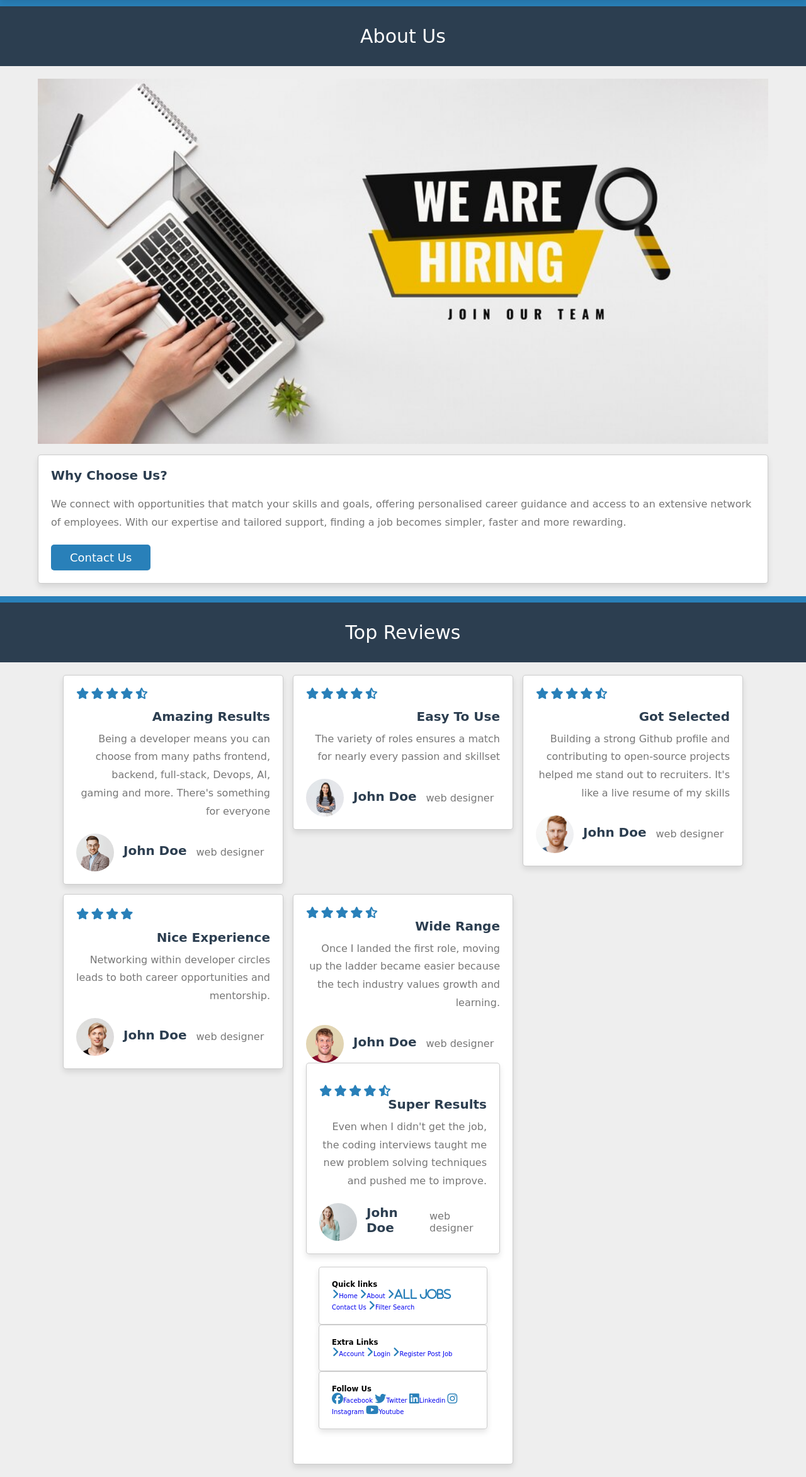
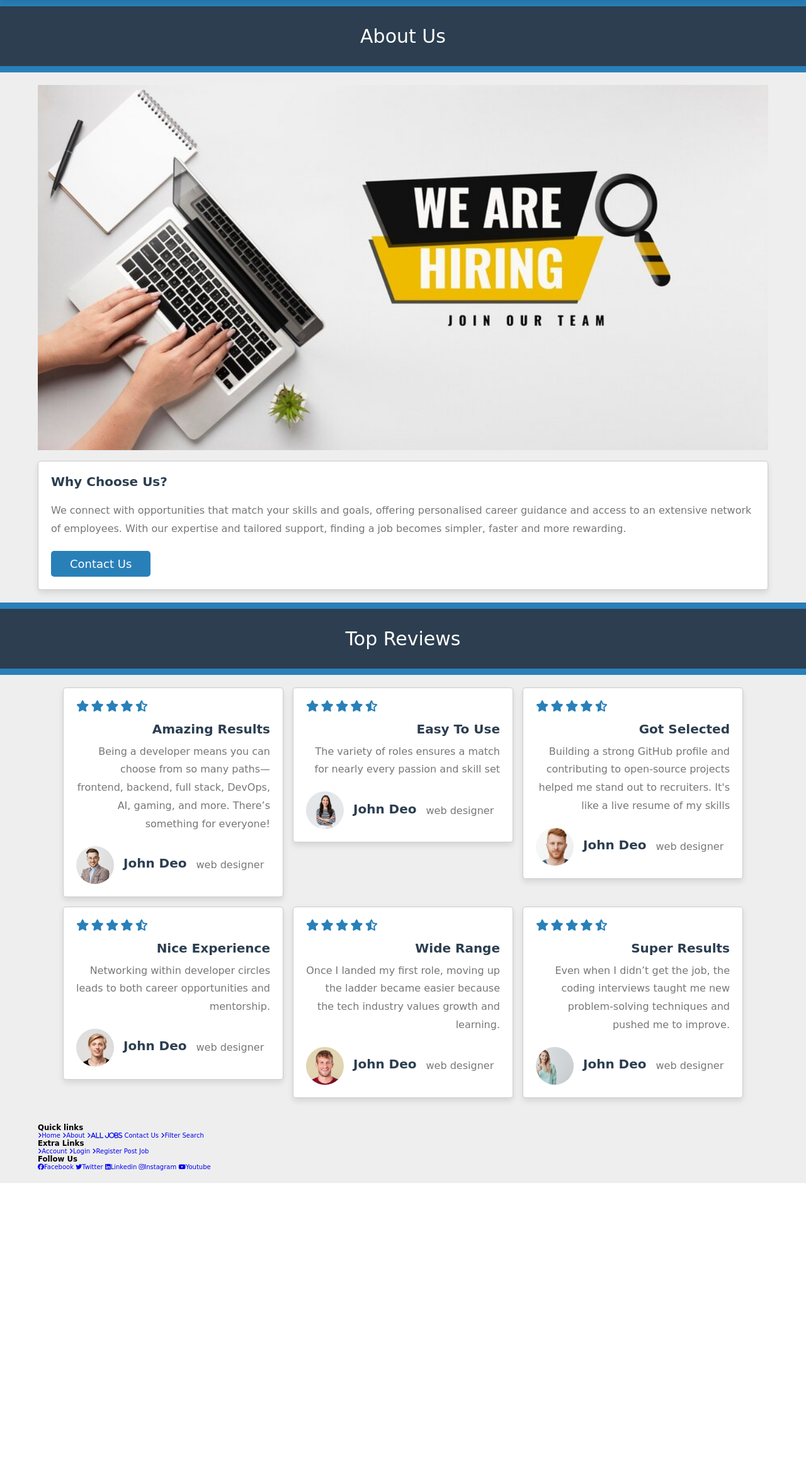
Before and after one commit to Kanit5/Job-Finder, a PHP site: page /about.html in a window 1280 px wide. Shown: the part 81-2427 px from the top of the page at 63% size. After the commit the page ends 1960 px from the top, so only its background shows below. Run offline with PHP 8.4, Linux system fonts and the light colour scheme; some libraries are stand-ins or nearby versions.

Commit message:
harisi update

```diff
--- a/about.html
+++ b/about.html
@@ -53,8 +53,7 @@
 
 
         </section>
-
-        <div class="section-title">Top Reviews</div>
+        <div class="section-title">top reviews</div>
 
         <section class="reviews">
 
@@ -69,10 +68,10 @@
                 <i class="fas fa-star-half-alt"></i>
             </div>
              <h3 class="title">amazing results</h3>
-                <p>Being a developer means you can choose from many paths frontend, backend, full-stack, Devops, AI, gaming and more. There's something for everyone</p>
+             <p> Being a developer means you can choose from so many paths—frontend, backend, full stack, DevOps, AI, gaming, and more. There’s something for everyone!</p>
              <div class="user">
-                    <img src="person3.jpg" alt="" width="100">
-                    <h3>john doe</h3>
+              <img src="../photos/person3.jpg" alt="" width="100">
+                <h3>john deo</h3>
                 <span>web designer</span>
              </div>
         </div>
@@ -86,10 +85,10 @@
                 <i class="fas fa-star-half-alt"></i>
             </div>
              <h3 class="title">easy to use</h3>
-                        <p>The variety of roles ensures a match for nearly every passion and skillset</p>
+             <p>The variety of roles ensures a match for nearly every passion and skill set</p>
              <div class="user">
-                    <img src="person1.jpg" alt="" width="100">
-                    <h3>john doe</h3>
+              <img src="../photos/person1.jpg" alt="" width="100">
+                <h3>john deo</h3>
                 <span>web designer</span>
              </div>
         </div>
@@ -103,27 +102,10 @@
                 <i class="fas fa-star-half-alt"></i>
             </div>
              <h3 class="title">got selected</h3>
-                        <p>Building a strong Github profile and contributing to open-source projects helped me stand out to recruiters. It's like a live resume of my skills</p>
+             <p>Building a strong GitHub profile and contributing to open-source projects helped me stand out to recruiters. It's like a live resume of my skills</p>
              <div class="user">
-                            <img src="person5.jpg" alt="" width="100">
-                            <h3>john doe</h3>
-                            <span>web designer</span>
-                        </div>
-                    </div>
-
-                    <div class="box">
-                        <div class="stars">
-                            <i class="fas fa-star"></i>
-                            <i class="fas fa-star"></i>
-                            <i class="fas fa-star"></i>
-                            <i class="fas fa-star"></i>
-                            <i class="fast fa-star-half-alt"></i>
-                        </div>
-                        <h3 class="title">nice experience</h3>
-                        <p>Networking within developer circles leads to both career opportunities and mentorship.</p>
-                        <div class="user">
-                            <img src="person2.jpg" alt="" width="100">
-                            <h3>john doe</h3>
+              <img src="../photos/person5.jpg" alt="" width="100">
+                <h3>john deo</h3>
                 <span>web designer</span>
              </div>
         </div>
@@ -135,29 +117,46 @@
                 <i class="fas fa-star"></i>
                 <i class="fas fa-star"></i>
                 <i class="fas fa-star-half-alt"></i>
-                            <div>
-                                <h3 class="title">wide range</h3>
-                                <p>Once I landed the first role, moving up the ladder became easier because the tech industry values growth and learning.</p>
+            </div>
+             <h3 class="title">nice experience</h3>
+             <p>Networking within developer circles leads to both career opportunities and mentorship.</p>
              <div class="user">
-                                <img src="person6.jpg" alt="" width="100">
-                                <h3>john doe</h3>
+              <img src="../photos/person2.jpg" alt="" width="100">
+                <h3>john deo</h3>
                 <span>web designer</span>
              </div>
         </div>
 
         <div class="box">
-                            <div class="stars"></div>
+            <div class="stars">
                 <i class="fas fa-star"></i>
                 <i class="fas fa-star"></i>
                 <i class="fas fa-star"></i>
                 <i class="fas fa-star"></i>
                 <i class="fas fa-star-half-alt"></i>
-                            <div>
+            </div>
+             <h3 class="title">wide range</h3>
+             <p>Once I landed my first role, moving up the ladder became easier because the tech industry values growth and learning.</p>
+             <div class="user">
+              <img src="person6.jpg" alt="" width="100">
+                <h3>john deo</h3>
+                <span>web designer</span>
+             </div>
+        </div>
+
+        <div class="box">
+            <div class="stars">
+                <i class="fas fa-star"></i>
+                <i class="fas fa-star"></i>
+                <i class="fas fa-star"></i>
+                <i class="fas fa-star"></i>
+                <i class="fas fa-star-half-alt"></i>
+            </div>
              <h3 class="title">super results</h3>
-                                <p>Even when I didn't get the job, the coding interviews taught me new problem solving techniques and pushed me to improve.</p>
+             <p>Even when I didn’t get the job, the coding interviews taught me new problem-solving techniques and pushed me to improve.</p>
              <div class="user">
               <img src="person4.jpg" alt="" width="100">
-                                    <h3>john doe</h3>
+                <h3>john deo</h3>
                 <span>web designer</span>
              </div>
         </div>
@@ -166,7 +165,8 @@
 
 
         </div>
-                    </selection>
+        </section>
+
 
 
 
--- a/style.css
+++ b/style.css
@@ -14,7 +14,7 @@
 
 
 *{
-    font-family: "Comfortaa", cursive;
+    font-family: 'Comfortaa', cursive;
     margin: 0; padding: 0;
     box-sizing: border-box;
     text-decoration: none;
@@ -51,7 +51,7 @@ body{
 }
 
 section{
-    padding : 2rem;
+    padding: 2rem;
     margin: 0 auto;
     max-width: 1200px;
 }
@@ -60,14 +60,14 @@ section{
     text-align: center;
     margin-bottom: 2rem;
     font-size: 3rem;
-    color:var(--black);
+    color: var(--black);
     text-transform: capitalize;
     padding: 1rem 0;
 }
 
 .section-title{
     border-top: 1rem solid var(--main-color);
-    border-bottom: 1rem solid(--main-color);
+    border-bottom: 1rem solid var(--main-color);
     background-color: var(--black);
     color: var(--white);
     text-align: center;
@@ -153,7 +153,7 @@ section{
 
 
 .home-container{
-    background: url('home.png'), rgba(0, 0, 0, .7) no-repeat;;
+  background: url('home.png'), rgba(0, 0, 0, .7) no-repeat;
   background-size: cover;
   background-position: center;
   background-attachment: fixed;
@@ -200,7 +200,7 @@ section{
     background-color: var(--light-bg);
     padding: 1.4rem;
     font-size: 1.8rem;
-    color: var(--black);
+    color: var(--black );
 }
 
 .category .box-container{
@@ -313,13 +313,14 @@ gap: 1.5rem;
 }
 
 .jobs-container .box-container .box .location{
-    padding: 7rem 0;
+    padding: .7rem 0;
     font-size: 1.6rem;
     color: var(--light-color);
 }
 
 .jobs-container .box-container .box .location i{
     margin-right: .3rem;
+
     color: var(--main-color);
 }
 
```
Also changed, not shown: home.html (+76 -9 lines). Lines whose indentation alone changed are shown as unchanged.
